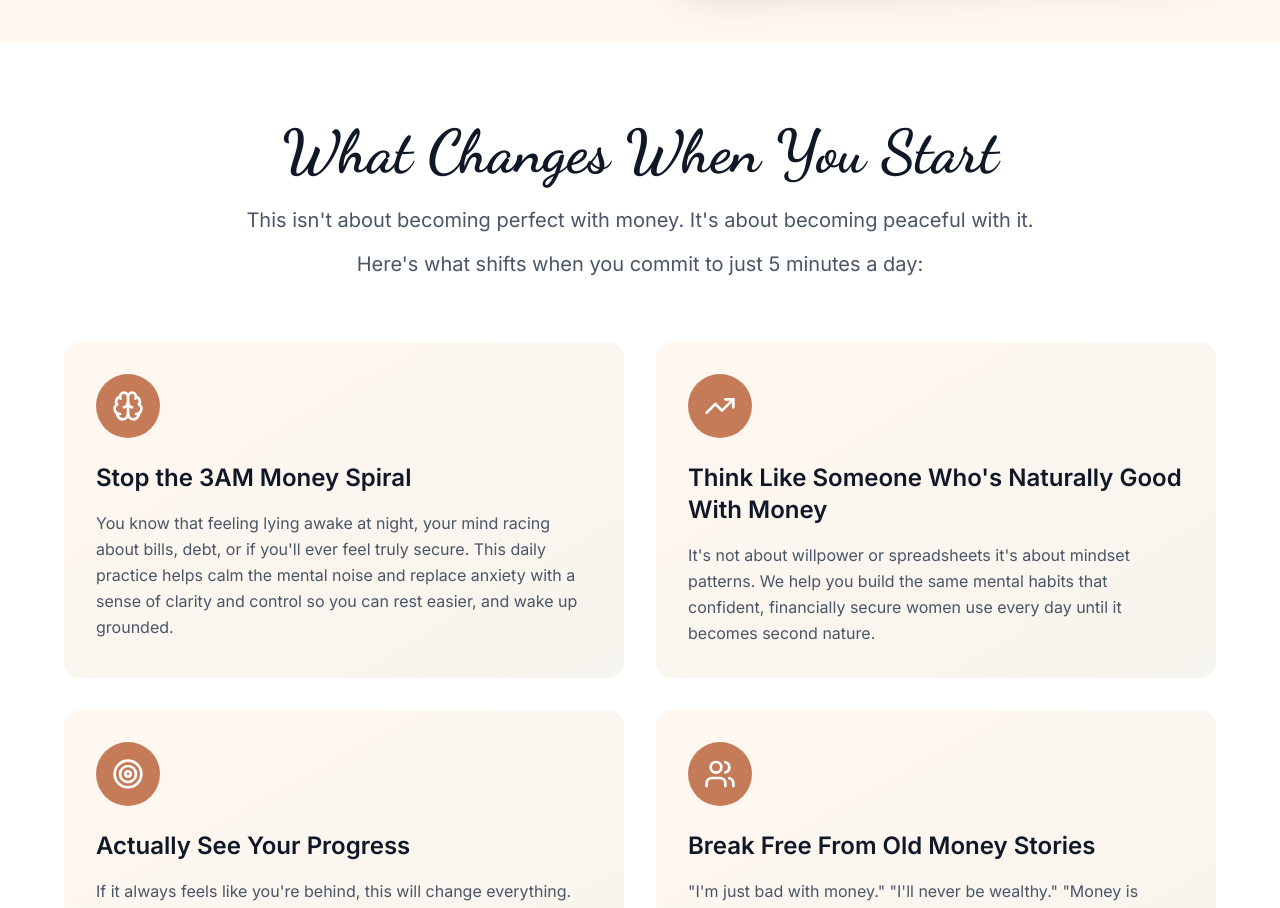
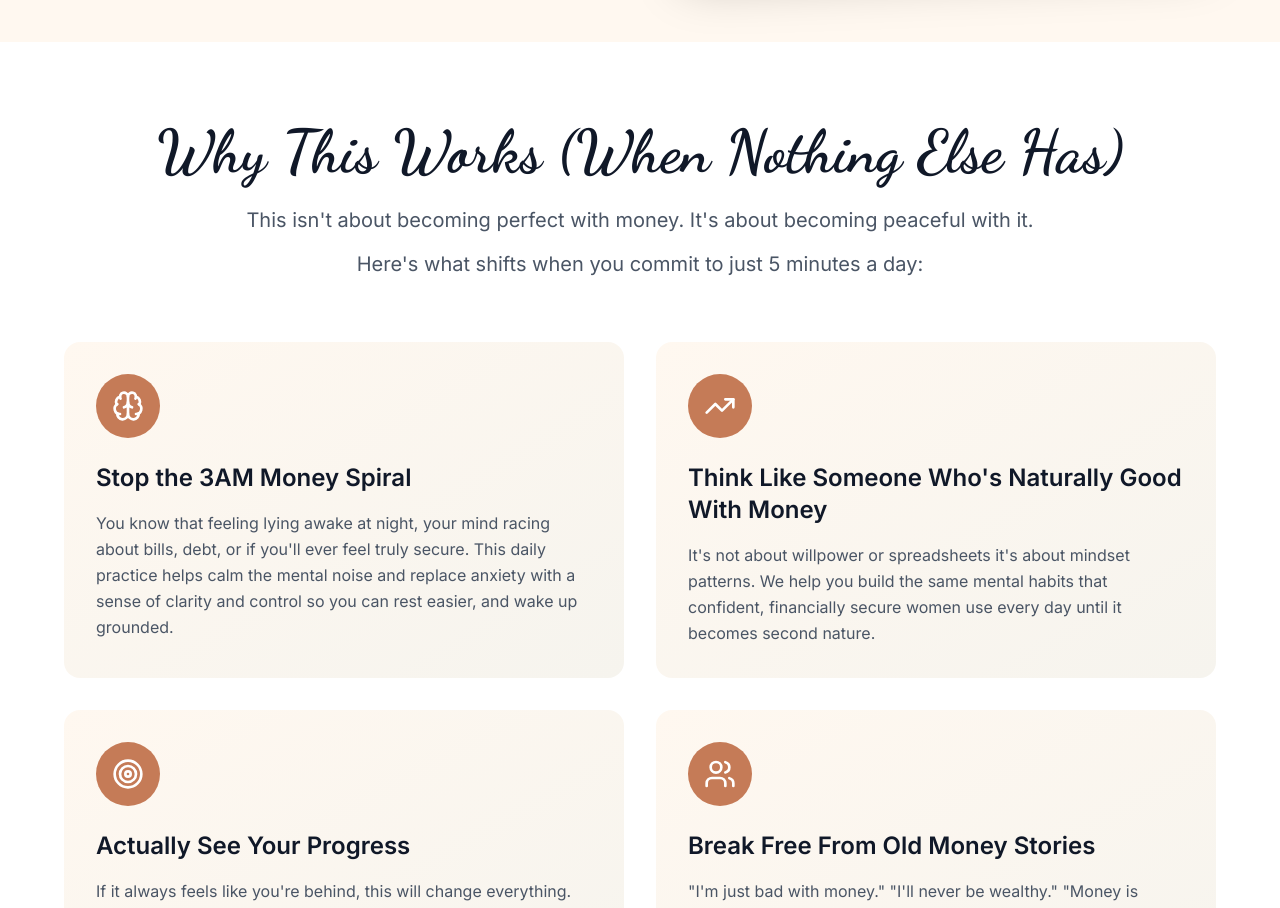
Before and after one commit to carolynjones73-create/mindful-landing, a React (Vite) app: page / in a window 1280 px wide. Shown: the part 2920-3828 px from the top of the page. Built offline with nearby package versions, Linux system fonts and the light colour scheme; no server answers.

Commit message:
Update Benefits section heading

```diff
--- a/src/components/landing/LandingPage.tsx
+++ b/src/components/landing/LandingPage.tsx
@@ -310,7 +310,7 @@ export default function LandingPage({ onGetStarted }: LandingPageProps) {
         <div className="max-w-7xl mx-auto px-4">
           <div className="text-center mb-16">
             <h2 className="text-5xl md:text-6xl font-bold text-gray-900 mb-6" style={{ fontFamily: 'Dancing Script, cursive' }}>
-              What Changes When You Start
+              Why This Works (When Nothing Else Has)
             </h2>
             <div className="text-xl text-gray-600 max-w-4xl mx-auto space-y-4">
               <p>
```
